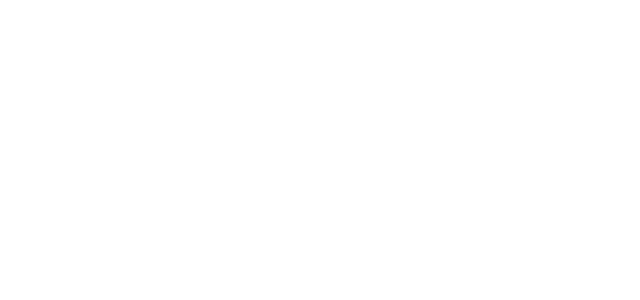
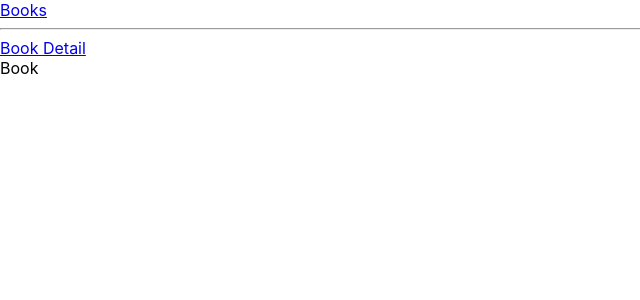
Before and after one commit to swamyhr/librarymanagementui, a React (Create React App) app: page /dashboard/book in a window 1280 px wide. Shown: the top 300 px of the page, without its empty margins (0-640 px from the left). Built offline with nearby package versions, Linux system fonts and the light colour scheme.

Commit message:
created placeholder for home, and dashboard with login, register and book, book list respectively

```diff
--- a/src/App.js
+++ b/src/App.js
@@ -1,5 +1,6 @@
 import logo from './logo.svg';
 import './App.css';
+import Home from './components/Home';
 
 function App() {
   return (
--- /dev/null
+++ b/src/components/Book.js
@@ -0,0 +1,9 @@
+import React from 'react'
+
+const Book = () => {
+    return (
+        <div>Book</div>
+    )
+}
+
+export default Book
--- /dev/null
+++ b/src/components/BooksList.js
@@ -0,0 +1,9 @@
+import React from 'react'
+
+const BooksList = () => {
+    return (
+        <div>BooksList</div>
+    )
+}
+
+export default BooksList
--- /dev/null
+++ b/src/components/DashBoard.js
@@ -0,0 +1,15 @@
+import React from 'react'
+import { Link, Outlet } from 'react-router-dom'
+
+const DashBoard = () => {
+    return (
+        <div>
+            <Link to={"books"}>Books</Link>
+            <hr />
+            <Link to={"book"}>Book Detail</Link>
+            <Outlet />
+        </div>
+    )
+}
+
+export default DashBoard
--- a/src/components/Home.js
+++ b/src/components/Home.js
@@ -1,8 +1,17 @@
 import React from 'react'
+import { Link, NavLink, Outlet } from 'react-router-dom'
 
 const Home = () => {
     return (
-        <div>Home</div>
+        <div>Home
+
+            <Link to={"login"}>Login</Link>
+            <hr />
+            <Link to={"register"}>register</Link>
+
+
+            <Outlet />
+        </div>
     )
 }
 
--- a/src/index.js
+++ b/src/index.js
@@ -3,11 +3,15 @@
 import './index.css';
 import App from './App';
 import reportWebVitals from './reportWebVitals';
+import { RouterProvider } from 'react-router-dom';
+import { router } from './router/routerProvider';
 
 const root = ReactDOM.createRoot(document.getElementById('root'));
 root.render(
   <React.StrictMode>
-    <App />
+    <RouterProvider router={router}>
+      <App />
+    </RouterProvider>
   </React.StrictMode>
 );
 
--- /dev/null
+++ b/src/router/routerProvider.js
@@ -0,0 +1,39 @@
+import { createBrowserRouter } from "react-router-dom";
+import Home from "../components/Home";
+import Login from "../components/Login";
+import Register from "../components/Register";
+import DashBoard from "../components/DashBoard";
+import Book from "../components/Book";
+import BooksList from "../components/BooksList";
+
+export const router = createBrowserRouter([
+    {
+        path: "/",
+        element: <Home />,
+        children: [
+            {
+                path: "login",
+                element: <Login />
+            },
+            {
+                path: "register",
+                element: <Register />
+            }
+        ]
+    },
+    {
+        path: "/dashboard",
+        element: <DashBoard />,
+        children: [
+            {
+                path: "books",
+                element: <BooksList />
+            },
+            {
+                path: "book",
+                element: <Book />
+            }
+
+        ]
+    }
+])
```
